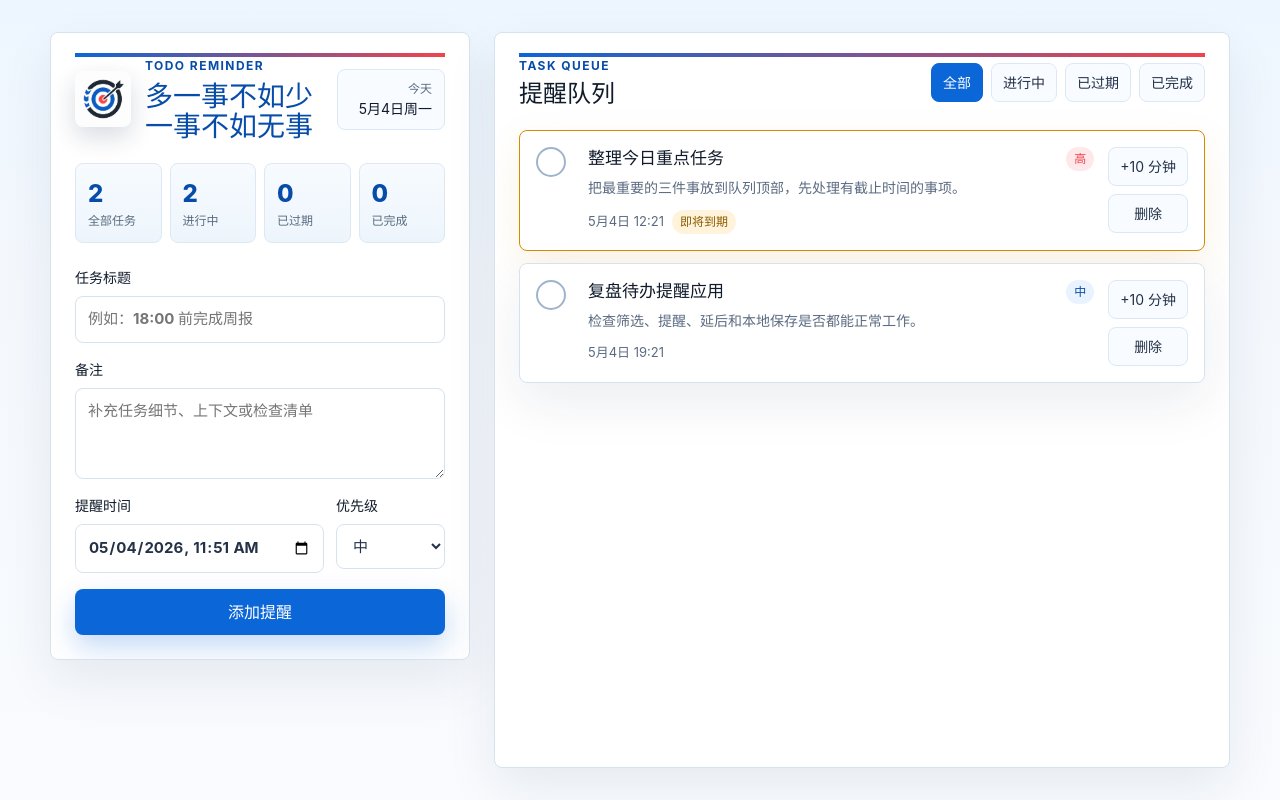
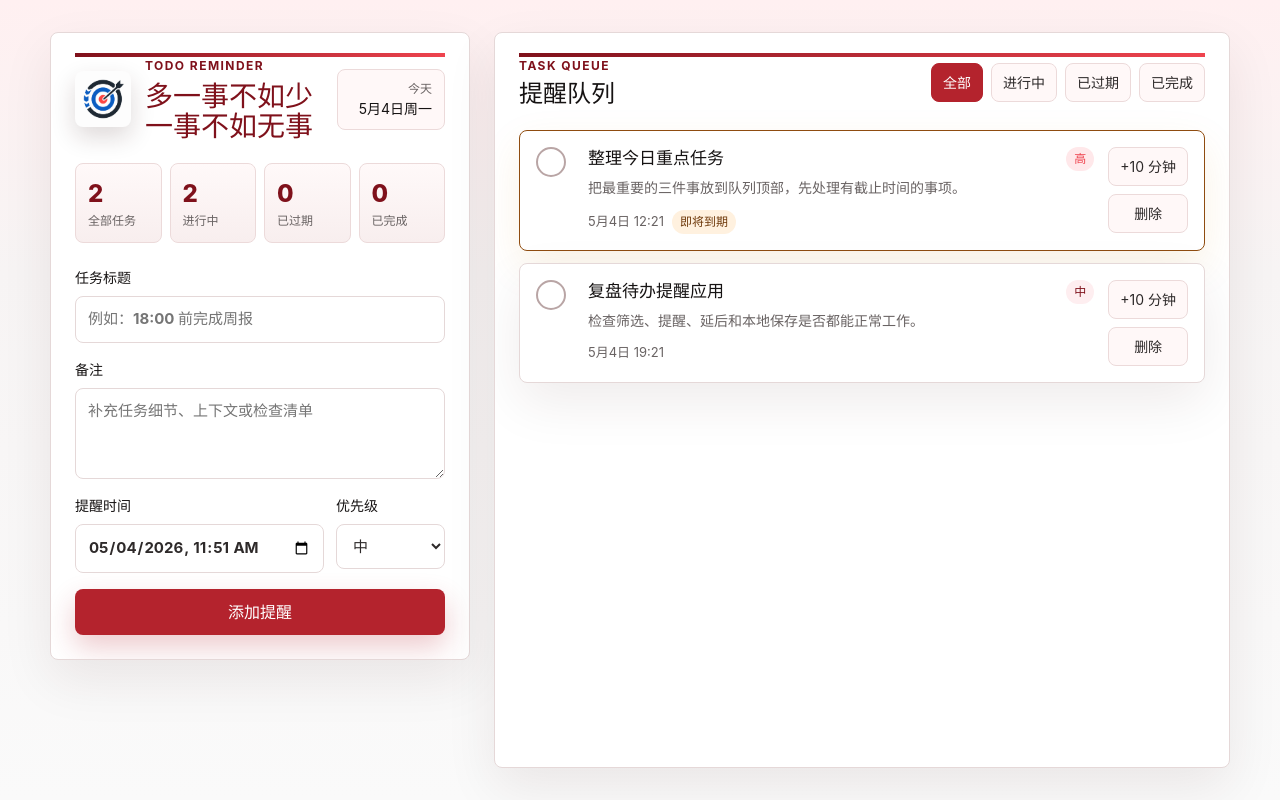
Before and after one commit to solarwt/todo-list, a Next.js app: page / in a window 1280 px wide. Built offline with nearby package versions, Linux system fonts and the light colour scheme.

Commit message:
Switch theme to target red palette

```diff
--- a/app/globals.css
+++ b/app/globals.css
@@ -1,25 +1,25 @@
 :root {
-  --accent: #0b66d8;
-  --accent-strong: #064ca8;
-  --accent-soft: rgba(11, 102, 216, 0.12);
-  --background: #f4f8fd;
-  --border: #d7e2ef;
-  --border-strong: #9fb4cc;
-  --brand-red: #f0444c;
-  --danger: #d92d3c;
-  --danger-soft: #ffe8ea;
+  --accent: #b4232d;
+  --accent-strong: #7f111b;
+  --accent-soft: rgba(180, 35, 45, 0.12);
+  --background: #f7f4f4;
+  --border: #e5d8d8;
+  --border-strong: #b9a5a5;
+  --brand-red: #ef444f;
+  --danger: #b4232d;
+  --danger-soft: #fee6e8;
   --input: #ffffff;
-  --muted: #5b6b81;
-  --shadow: 0 20px 52px rgba(10, 38, 72, 0.08);
-  --shadow-strong: 0 24px 70px rgba(10, 38, 72, 0.2);
-  --soft: #edf4fb;
+  --muted: #696363;
+  --shadow: 0 20px 52px rgba(52, 18, 18, 0.08);
+  --shadow-strong: 0 24px 70px rgba(52, 18, 18, 0.2);
+  --soft: #f8eeee;
   --surface: #ffffff;
-  --surface-tinted: #f8fbff;
-  --text: #243247;
-  --text-strong: #101b2b;
-  --warning: #d58a00;
-  --warning-soft: #fff4db;
-  --warning-text: #8a5b00;
+  --surface-tinted: #fff8f8;
+  --text: #2e2a2a;
+  --text-strong: #161313;
+  --warning: #8f4c10;
+  --warning-soft: #fff1df;
+  --warning-text: #6f3a0c;
 
   color: var(--text);
   background: var(--background);
@@ -42,7 +42,7 @@ body {
   min-height: 100svh;
   margin: 0;
   background:
-    linear-gradient(180deg, #edf6ff 0%, var(--background) 34%, #f9fbfe 100%);
+    linear-gradient(180deg, #fff0f1 0%, var(--background) 34%, #fafafa 100%);
 }
 
 button,
@@ -92,7 +92,7 @@ a:focus-visible {
   content: "";
   display: block;
   height: 4px;
-  background: linear-gradient(90deg, var(--accent) 0%, var(--brand-red) 100%);
+  background: linear-gradient(90deg, var(--accent-strong) 0%, var(--brand-red) 100%);
 }
 
 .workspace {
@@ -131,7 +131,7 @@ a:focus-visible {
   object-fit: cover;
   flex: 0 0 auto;
   background: #fff;
-  box-shadow: 0 10px 24px rgba(10, 38, 72, 0.16);
+  box-shadow: 0 10px 24px rgba(52, 18, 18, 0.16);
 }
 
 .eyebrow {
@@ -178,7 +178,7 @@ h3 {
   min-width: 108px;
   padding: 10px 12px;
   border-radius: 8px;
-  border: 1px solid #dbe8f6;
+  border: 1px solid #ecdada;
   background: var(--surface-tinted);
   color: var(--text-strong);
   font-size: 14px;
@@ -202,8 +202,8 @@ h3 {
   min-width: 0;
   padding: 12px;
   border-radius: 8px;
-  border: 1px solid #dce8f5;
-  background: linear-gradient(180deg, #f7fbff 0%, #edf5fc 100%);
+  border: 1px solid #ecdada;
+  background: linear-gradient(180deg, #fff9f9 0%, #f8eeee 100%);
 }
 
 .stats-grid span {
@@ -278,7 +278,7 @@ button {
   background: var(--accent);
   color: #fff;
   font-weight: 800;
-  box-shadow: 0 12px 28px rgba(11, 102, 216, 0.24);
+  box-shadow: 0 12px 28px rgba(180, 35, 45, 0.24);
 }
 
 .task-panel {
@@ -295,7 +295,7 @@ button {
 
 .filters button,
 .task-actions button {
-  border: 1px solid #dce8f5;
+  border: 1px solid #ecdada;
   background: var(--surface-tinted);
   color: var(--text);
   font-size: 14px;
@@ -324,7 +324,7 @@ button {
 }
 
 .task-item.done {
-  background: #f7fafc;
+  background: #f8f8f8;
   opacity: 0.72;
 }
 
@@ -401,12 +401,12 @@ button {
 }
 
 .priority.low {
-  background: #e8f6ef;
-  color: #126b49;
+  background: #eeeeee;
+  color: #4a4a4a;
 }
 
 .priority.medium {
-  background: #e9f2ff;
+  background: #feeef0;
   color: var(--accent-strong);
 }
 
```
